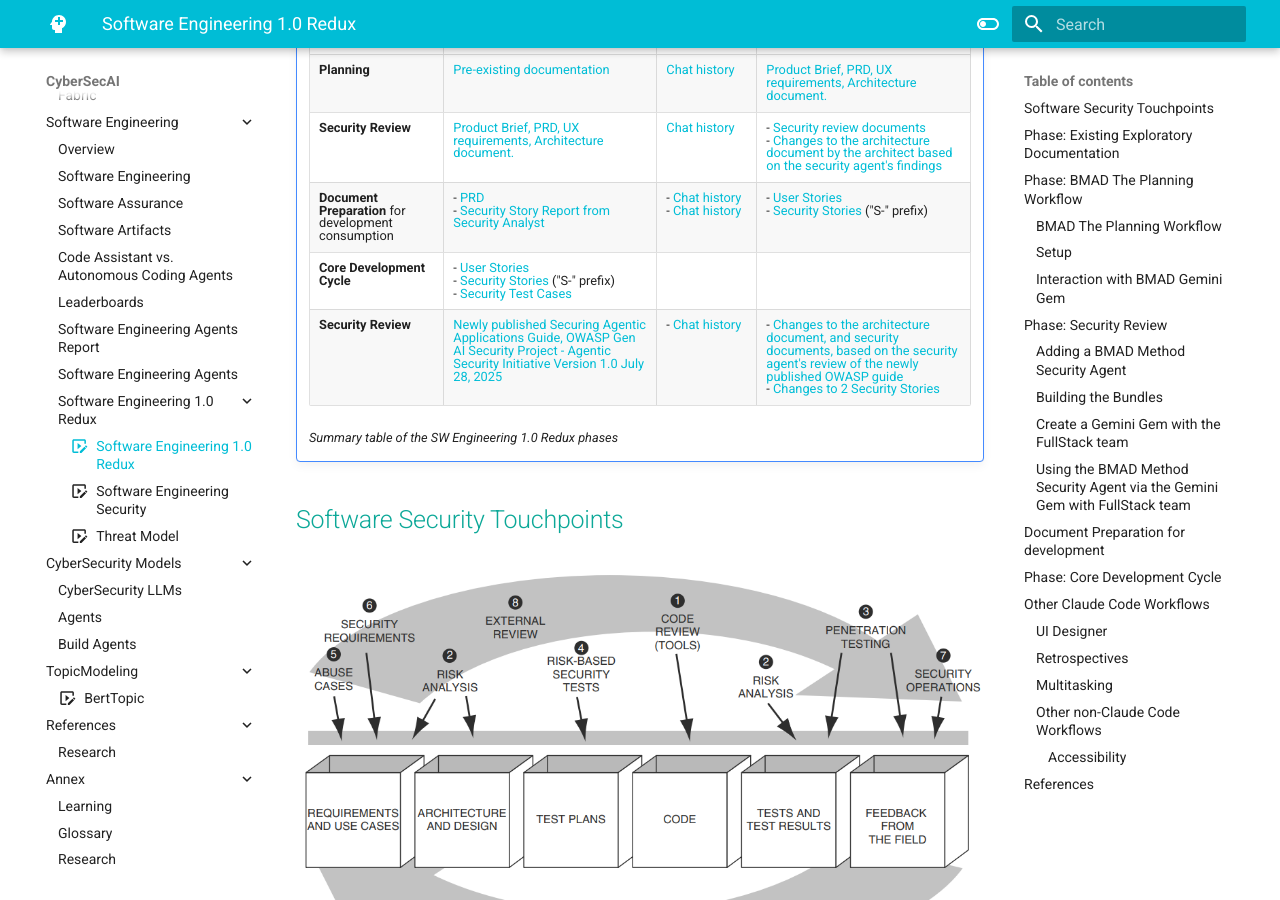
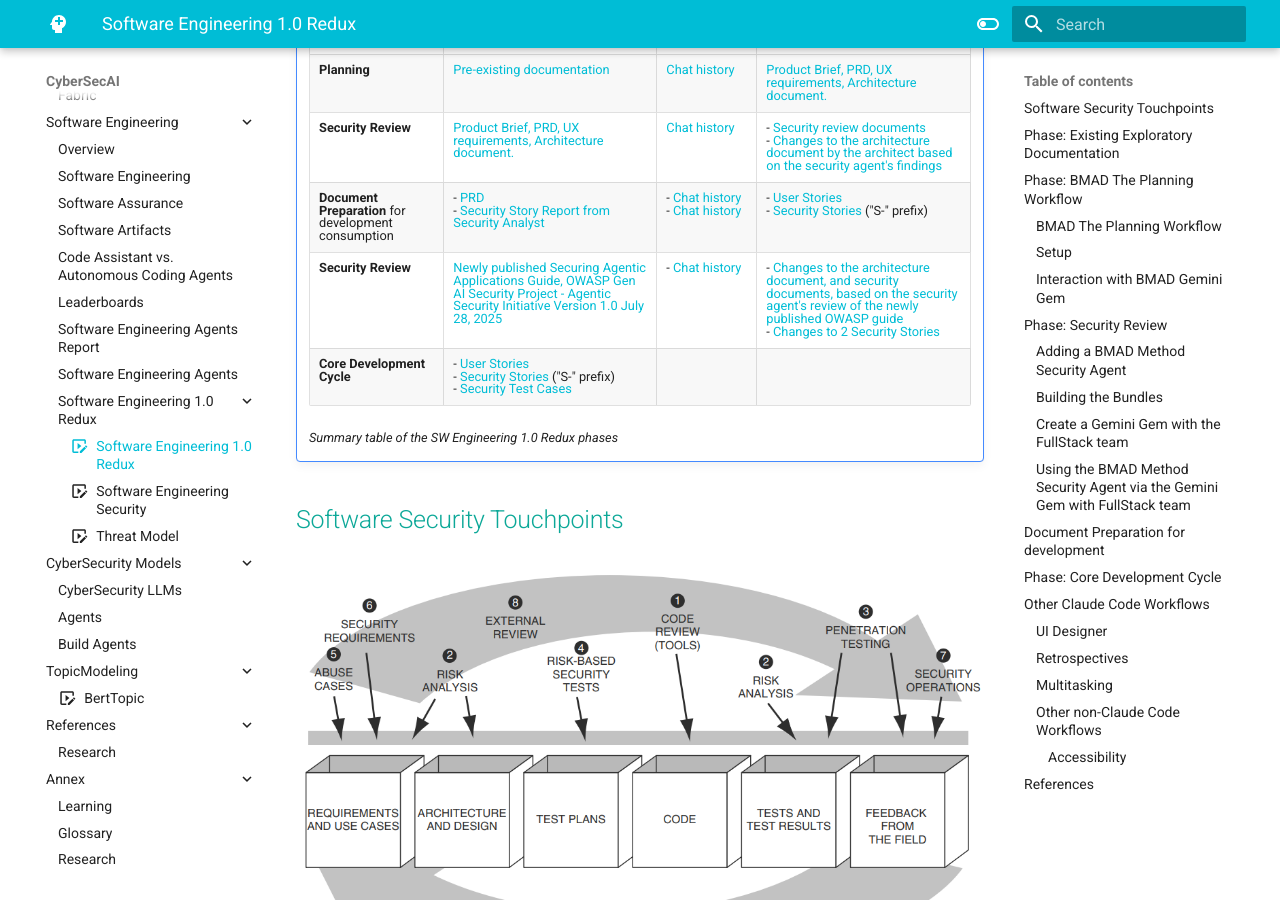
Before and after one commit to CyberSecAI/CyberSecAI.github.io, an MkDocs documentation site: the page built from docs/software/swe_redux.md, in a window 1280 px wide and 900 px high, scrolled down 393 px. Built offline with MkDocs 1.6.1 and Material for MkDocs 9.7.7, drawn with Linux system fonts in a browser that asks for light colours; comment, search, counter and statistics services are not loaded.

Commit message:
update table

```diff
--- a/docs/software/swe_redux.md
+++ b/docs/software/swe_redux.md
@@ -17,8 +17,8 @@ icon: material/play-box-edit-outline
     |      **Planning**    |  [Pre-existing documentation](https://github.com/CWE-ChatBot/CWE-ChatBot/blob/main/README.md#additional-documentation)         | [Chat history](https://github.com/CWE-ChatBot/CWE-ChatBot/blob/main/docs/chats/bmad_planning_chat.md)          | [Product Brief, PRD, UX requirements, Architecture document.](https://github.com/CWE-ChatBot/CWE-ChatBot/blob/main/README.md#project-documentation)           |
     |      **Security Review**     |  [Product Brief, PRD, UX requirements, Architecture document.](https://github.com/CWE-ChatBot/CWE-ChatBot/blob/main/README.md#project-documentation)          |   [Chat history](https://github.com/CWE-ChatBot/CWE-ChatBot/blob/main/docs/chats/bmad_security_agent_chat.md)       |  - [Security review documents](https://github.com/CWE-ChatBot/CWE-ChatBot/tree/main/docs/security/bmad_fullagent_security) <br>- [Changes to the architecture document  by the architect based on the security agent's findings](https://github.com/CWE-ChatBot/CWE-ChatBot/commit/ad8b50438cc669f3f16afee755756af5300db464)         |
     |      **Document Preparation** for development consumption     | - [PRD](https://github.com/CWE-ChatBot/CWE-ChatBot/blob/main/README.md#project-documentation) <br> - [Security Story Report from Security Analyst](https://github.com/CWE-ChatBot/CWE-ChatBot/blob/main/docs/security/bmad_fullagent_security/security_story_report.md)    |  - [Chat history](https://github.com/CWE-ChatBot/CWE-ChatBot/blob/main/docs/chats/bmad_user_stories.md) <br> - [Chat history](https://github.com/CWE-ChatBot/CWE-ChatBot/blob/main/docs/chats/bmad_security_stories.md)      |   - [User Stories](https://github.com/CWE-ChatBot/CWE-ChatBot/tree/main/docs/stories)<br>- [Security Stories](https://github.com/CWE-ChatBot/CWE-ChatBot/tree/main/docs/stories) ("S-" prefix)                |
+    |      **Security Review**     |  [Newly published Securing Agentic Applications Guide, OWASP Gen AI Security Project - Agentic Security Initiative Version 1.0 July 28, 2025](https://genai.owasp.org/resource/securing-agentic-applications-guide-1-0/)        |   - [Chat history](https://github.com/CWE-ChatBot/CWE-ChatBot/blob/main/docs/chats/bmad_security_agent_owasp_new_ai_guide.md)  |  - [Changes to the architecture document, and security documents, based on the security agent's review of the newly published OWASP guide](https://github.com/CWE-ChatBot/CWE-ChatBot/commit/848ab2133301efdf47e42c78b2762045aaca6019) <br> - [Changes to 2 Security Stories](https://github.com/CWE-ChatBot/CWE-ChatBot/commit/1bdf204671db22af92d675d2a295144ecbd914af)       |
     |      **Core Development Cycle**    |  - [User Stories](https://github.com/CWE-ChatBot/CWE-ChatBot/tree/main/docs/stories)<br>- [Security Stories](https://github.com/CWE-ChatBot/CWE-ChatBot/tree/main/docs/stories) ("S-" prefix) <br> - [Security Test Cases](https://github.com/CWE-ChatBot/CWE-ChatBot/blob/main/docs/security/bmad_fullagent_security/security_test_cases.md)         |          |            |
-    |      **Security Review**     |  [Newly published Securing Agentic Applications Guide, OWASP Gen AI Security Project - Agentic Security Initiative Version 1.0 July 28, 2025](https://genai.owasp.org/resource/securing-agentic-applications-guide-1-0/)        |   - [Chat history](https://github.com/CWE-ChatBot/CWE-ChatBot/blob/main/docs/chats/bmad_security_agent_owasp_new_ai_guide.md)  |  - [Changes to the architecture document, and security documents, based on the security agent's review of the newly published OWASP guide](https://github.com/CWE-ChatBot/CWE-ChatBot/commit/848ab2133301efdf47e42c78b2762045aaca6019) <br> - [Changes to 2 Security Stories](https://github.com/CWE-ChatBot/CWE-ChatBot/commit/1bdf204671db22af92d675d2a295144ecbd914af)       |
 
     *Summary table of the SW Engineering 1.0 Redux phases*
 
```
